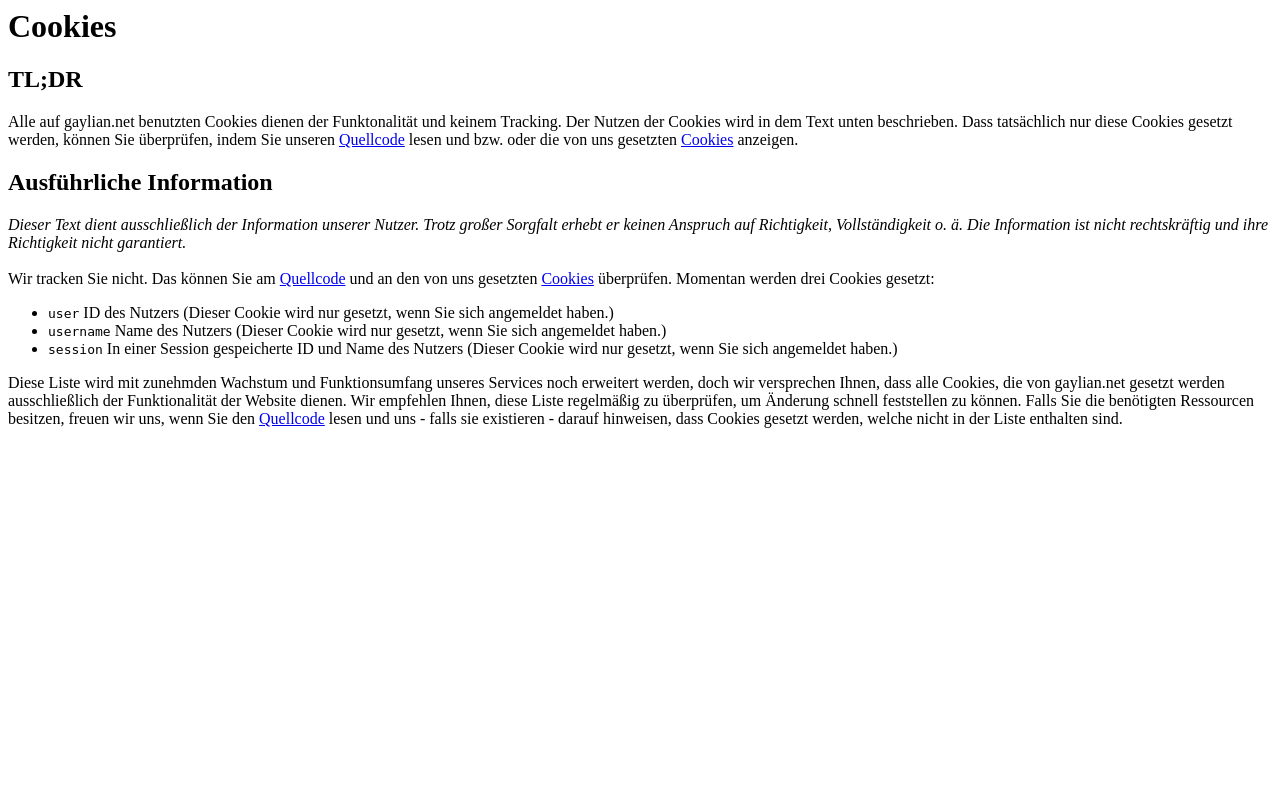
After one commit to Jiscona-private/gaylian, a Flask app: template templates/cookies.html in a window 1280 px wide. The commit adds this page. Run offline with Flask 2, Linux system fonts and the light colour scheme; the template is opened without the code that fills it, so the values that code supplies are empty; parts of the project's set-up code (start-up, migrations or seed data) failed here and were passed over; some libraries are stand-ins or nearby versions.

Commit message:
"Stay logged in" functionality and cookie info
In order to keep the user logged in even after the window is close, a cookie is set if the user wants to do so.
Thus, I decided to add some texts to explain the function of those cookies and inform the user.

```diff
--- /dev/null
+++ b/templates/cookies.html
@@ -0,0 +1,19 @@
+<html>
+    <h1>Cookies</h1>
+    <h2>TL;DR</h2>
+    Alle auf gaylian.net benutzten Cookies dienen der Funktonalität und keinem Tracking. Der Nutzen der Cookies wird in dem Text unten beschrieben. Dass tatsächlich nur diese Cookies gesetzt werden, können Sie überprüfen, indem Sie unseren <a href="https://github.com/Jiscona-private/gaylian/">Quellcode</a> lesen und bzw. oder die von uns gesetzten <a href="../show-cookies">Cookies</a> anzeigen.
+
+    <h2>Ausführliche Information</h2>
+    <i>Dieser Text dient ausschließlich der Information unserer Nutzer. Trotz großer Sorgfalt erhebt er keinen Anspruch auf Richtigkeit, Vollständigkeit o. ä. Die Information ist nicht rechtskräftig und ihre Richtigkeit nicht garantiert.</i>
+    <br>
+    <br>
+    Wir tracken Sie nicht. Das können Sie am <a href="https://github.com/Jiscona-private/gaylian/">Quellcode</a> und an den von uns gesetzten <a href="../show-cookies">Cookies</a> überprüfen.
+    Momentan werden drei Cookies gesetzt:
+    <ul>
+        <li><code>user</code> ID des Nutzers (Dieser Cookie wird nur gesetzt, wenn Sie sich angemeldet haben.)</li>
+        <li><code>username</code> Name des Nutzers (Dieser Cookie wird nur gesetzt, wenn Sie sich angemeldet haben.)</li>
+        <li><code>session</code> In einer Session gespeicherte ID und Name des Nutzers (Dieser Cookie wird nur gesetzt, wenn Sie sich angemeldet haben.)</li>
+    </ul>
+    Diese Liste wird mit zunehmden Wachstum und Funktionsumfang unseres Services noch erweitert werden, doch wir versprechen Ihnen, dass alle Cookies, die von gaylian.net gesetzt werden ausschließlich der Funktionalität der Website dienen.
+    Wir empfehlen Ihnen, diese Liste regelmäßig zu überprüfen, um Änderung schnell feststellen zu können. Falls Sie die benötigten Ressourcen besitzen, freuen wir uns, wenn Sie den <a href="https://github.com/Jiscona-private/gaylian/">Quellcode</a> lesen und uns - falls sie existieren - darauf hinweisen, dass Cookies gesetzt werden, welche nicht in der Liste enthalten sind.
+</html>
--- a/templates/login.html
+++ b/templates/login.html
@@ -5,6 +5,7 @@
     <form action="/user/login" method="post">
         <input type="text" name="uname" placeholder="Nutzername">
         <input type="password" name="password" placeholder="Passwort">
+        <input type="checkbox" name="staySignedIn"> Angemeldet bleiben (hierfür wird ein <a href="../cookies">Cookie</a> gesetzt.)
         <input type="submit">
     </form>
 </html>
--- a/webpages.py
+++ b/webpages.py
@@ -6,7 +6,7 @@ import shutil
 from time import sleep
 from tkinter.messagebox import YES
 
-from flask import Flask, render_template, flash, redirect, request, url_for, send_from_directory, jsonify, session
+from flask import Flask, render_template, flash, redirect, request, url_for, send_from_directory, session, make_response
 #from flask.ext.session import Session
 from werkzeug.utils import secure_filename
 from flask_sqlalchemy import SQLAlchemy
@@ -65,6 +65,13 @@ class Notes(db.Model):
     id = db.Column(db.Integer, primary_key=True)
     filePass = db.Column(db.String(32), nullable=True)
     ipAdr = db.Column(db.Integer, nullable=False)
+
+##### INITALIZATION #####
+@app.before_request
+def set_session():
+    if (request.cookies.get('user') and request.cookies.get('username')):
+        session['user'] = request.cookies.get('user')
+        session['username'] = request.cookies.get('username')
 
 ##### REDIRECTS #####
 @app.route("/")
@@ -462,8 +469,15 @@ def login():
             user = Users.query.filter_by(username=username).first()
             if (user):
                 if (pw[0] == user.authDigit and bcrypt.check_password_hash(user.authHash, pw[1:])):
+                    # session
                     session['user'] = user.id
                     session['username'] = user.username
+                    #cookie
+                    if request.form['staySignedIn']:
+                        resp = make_response(url_for('start'))
+                        resp.set_cookie('user', str(user.id), max_age=60*60*24*60)
+                        resp.set_cookie('username', user.username, max_age=60*60*24*60)
+                        return resp
                     return redirect(url_for('start'))
                 return render_template('login.html', error="Nutzername oder Passwort falsch.")
             return render_template('login.html', error="Nutzername oder Passwort falsch.")
@@ -497,6 +511,15 @@ def createUser():
             return "done"
     return render_template('createUser.html')
 
+# user information cookies
+@app.route('/cookies')
+def cookiesInform():
+    return render_template('cookies.html')
+
+@app.route('/show-cookies')
+def showCookiesTutorial():
+    return render_template('cookies-tutorial.html')
+
 ## === ERROR HANDLER ===
 
 @app.errorhandler(404)
```
Also changed, not shown: templates/cookies-tutorial.html (added, +15 -0 lines).
